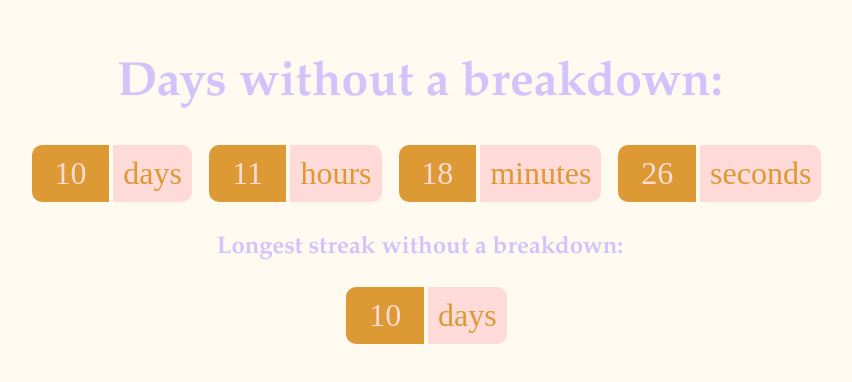
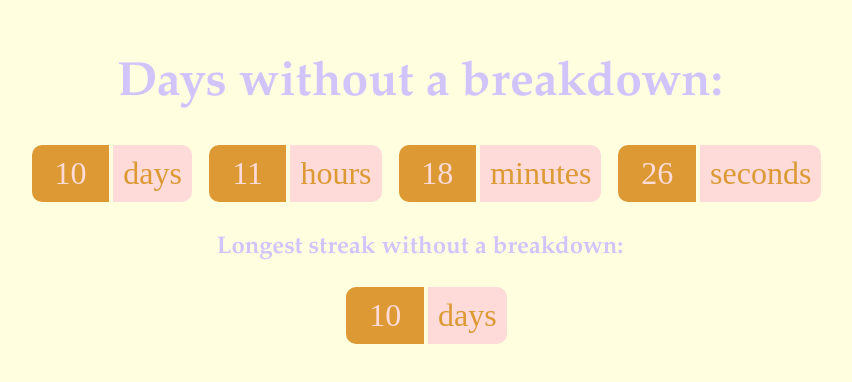
Before and after one commit to hannawilhelmi/dayswithoutabreakdown, a plain HTML site: page index.html in a window 1280 px wide. Shown: the part 214-596 px from the top of the page, without its empty margins (220-1072 px from the left). Drawn offline with Linux system fonts and the light colour scheme.

Commit message:
Update style.css

```diff
--- a/style.css
+++ b/style.css
@@ -1,7 +1,7 @@
   <style>
   #container{}
   body {
-    background-color: floralwhite;
+    background-color: lightyellow;
     margin-right: auto;
     margin-left:  auto;
     max-width: 960px;
```
